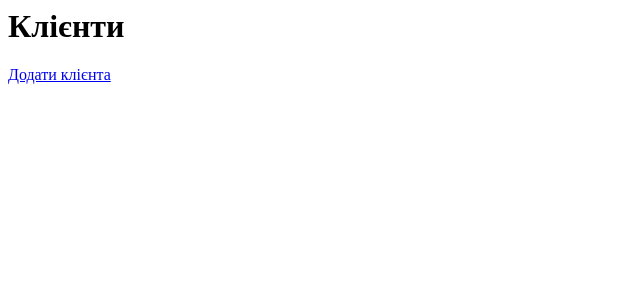
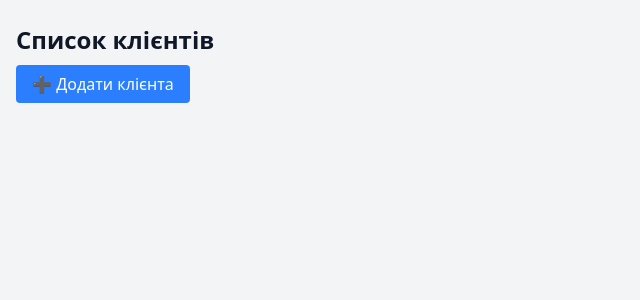
Before and after one commit to Head-Shot-53/mini_crm_system, a Django app: page / in a window 1280 px wide. Shown: the top 300 px of the page, without its empty margins (0-640 px from the left). Run offline with Django 5.2, Linux system fonts and the light colour scheme; data that the repository does not hold is empty; style sheets or scripts are compiled from the project's sources; some libraries are stand-ins or nearby versions.

Commit message:
підключив base.html з tailwind

```diff
--- a/clients/templates/clients/client_list.html
+++ b/clients/templates/clients/client_list.html
@@ -1,11 +1,17 @@
-<h1>Клієнти</h1>
-<a href="{% url 'client_create' %}">Додати клієнта</a>
-<ul>
+{% extends 'base.html' %}
+
+{% block content %}
+<h1 class="text-2xl font-bold mb-4">Список клієнтів</h1>
+<a href="{% url 'client_create' %}" class="bg-blue-500 text-white px-4 py-2 rounded hover:bg-blue-600">
+    ➕ Додати клієнта
+</a>
+<ul class="mt-4 space-y-2">
     {% for client in clients %}
-        <li>
-            <strong>{{ client.name }}</strong> – {{ client.status }} <br>
-            <a href="{% url 'client_update' client.pk %}">Редагувати</a> |
-            <a href="{% url 'client_delete' client.pk %}">Видалити</a>
+        <li class="bg-white p-4 rounded shadow">
+            <strong>{{ client.name }}</strong> — {{ client.status }}<br>
+            <a href="{% url 'client_update' client.pk %}" class="text-blue-600 underline">Редагувати</a> |
+            <a href="{% url 'client_delete' client.pk %}" class="text-red-600 underline">Видалити</a>
         </li>
     {% endfor %}
 </ul>
+{% endblock %}
```
